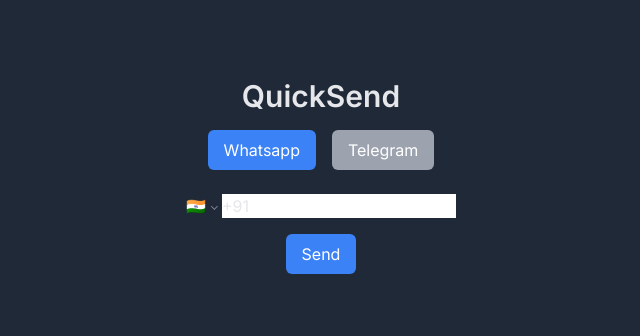
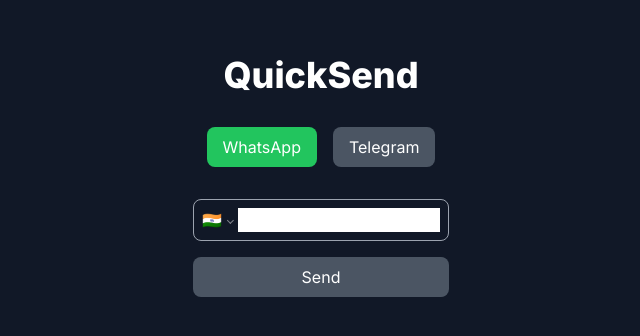
Before and after one commit to SarthakSKumar/QuickSend, a Next.js app: page / in a window 1280 px wide. Shown: the part 224-560 px from the top of the page, without its empty margins (319-959 px from the left). Built offline with nearby package versions, Linux system fonts and the light colour scheme.

Commit message:
Feat : Added some styles in button

```diff
--- a/src/app/page.js
+++ b/src/app/page.js
@@ -1,4 +1,72 @@
 "use client";
+// import PhoneInput, { isValidPhoneNumber } from "react-phone-number-input";
+// import { useState } from "react";
+// import "react-phone-number-input/style.css"; // Import the CSS for PhoneInput
+
+// export default function Home() {
+//   const [value, setValue] = useState("");
+//   const [messenger, setMessenger] = useState("whatsapp");
+//   const API_URL = messenger === "whatsapp" ? "https://wa.me" : "https://t.me";
+
+//   const handleMessengerChange = (newMessenger) => {
+//     setMessenger(newMessenger);
+//   };
+
+//   const handleSendClick = () => {
+//     if (isValidPhoneNumber(value)) {
+//       window.open(`${API_URL}/${value}`, "_blank");
+//     }
+//   };
+
+//   return (
+//     <main className="w-screen h-screen bg-gray-800 text-gray-200 flex flex-col justify-center items-center">
+//       <h1 className="text-3xl font-semibold mb-4">QuickSend</h1>
+//       <div className="flex space-x-4 mb-4">
+//         <button
+//           className={`${
+//             messenger === "whatsapp" ? "bg-blue-500" : "bg-gray-400"
+//           } text-white px-4 py-2 rounded-md`}
+//           onClick={() => handleMessengerChange("whatsapp")}
+//         >
+//           Whatsapp
+//         </button>
+//         <button
+//           className={`${
+//             messenger === "telegram" ? "bg-blue-500" : "bg-gray-400"
+//           } text-white px-4 py-2 rounded-md`}
+//           onClick={() => handleMessengerChange("telegram")}
+//         >
+//           Telegram
+//         </button>
+//       </div>
+//       <div className="flex flex-col items-center">
+//         <PhoneInput
+//           className="p-2"
+//           placeholder="Enter phone number"
+//           countrySelectProps={{ unicodeFlags: true }}
+//           value={value}
+//           international
+//           error={
+//             value
+//               ? isValidPhoneNumber(value)
+//                 ? undefined
+//                 : "Invalid phone number"
+//               : "Phone number required"
+//           }
+//           onChange={setValue}
+//           defaultCountry="IN"
+//         />
+//         <button
+//           className="bg-blue-500 text-white px-4 py-2 rounded-md mt-2"
+//           onClick={handleSendClick}
+//           disabled={!isValidPhoneNumber(value)}
+//         >
+//           Send
+//         </button>
+//       </div>
+//     </main>
+//   );
+// }
 import PhoneInput, { isValidPhoneNumber } from "react-phone-number-input";
 import { useState } from "react";
 import "react-phone-number-input/style.css"; // Import the CSS for PhoneInput
@@ -19,29 +87,33 @@
   };
 
   return (
-    <main className="w-screen h-screen bg-gray-800 text-gray-200 flex flex-col justify-center items-center">
-      <h1 className="text-3xl font-semibold mb-4">QuickSend</h1>
-      <div className="flex space-x-4 mb-4">
+    <main className="bg-gray-900 min-h-screen flex flex-col items-center justify-center text-white">
+      <h1 className="text-4xl font-extrabold mb-8">QuickSend</h1>
+      <div className="mb-8">
         <button
           className={`${
-            messenger === "whatsapp" ? "bg-blue-500" : "bg-gray-400"
-          } text-white px-4 py-2 rounded-md`}
+            messenger === "whatsapp"
+              ? "bg-green-500"
+              : "bg-gray-600 hover:bg-green-500"
+          } text-white px-4 py-2 rounded-lg`}
           onClick={() => handleMessengerChange("whatsapp")}
         >
-          Whatsapp
+          WhatsApp
         </button>
         <button
           className={`${
-            messenger === "telegram" ? "bg-blue-500" : "bg-gray-400"
-          } text-white px-4 py-2 rounded-md`}
+            messenger === "telegram"
+              ? "bg-blue-500"
+              : "bg-gray-600 hover:bg-blue-500"
+          } text-white px-4 py-2 rounded-lg ml-4`}
           onClick={() => handleMessengerChange("telegram")}
         >
           Telegram
         </button>
       </div>
-      <div className="flex flex-col items-center">
+      <div className="flex flex-col items-center w-64">
         <PhoneInput
-          className="p-2"
+          className="p-2 w-full border border-gray-400 rounded-lg"
           placeholder="Enter phone number"
           countrySelectProps={{ unicodeFlags: true }}
           value={value}
@@ -57,7 +129,11 @@
           defaultCountry="IN"
         />
         <button
-          className="bg-blue-500 text-white px-4 py-2 rounded-md mt-2"
+          className={`${
+            isValidPhoneNumber(value)
+              ? "bg-blue-500 hover:bg-blue-600"
+              : "bg-gray-600"
+          } text-white px-4 py-2 rounded-lg mt-4 w-full`}
           onClick={handleSendClick}
           disabled={!isValidPhoneNumber(value)}
         >
```
Also changed, not shown: 1 other file (tests, documents, lock files or other folders).
